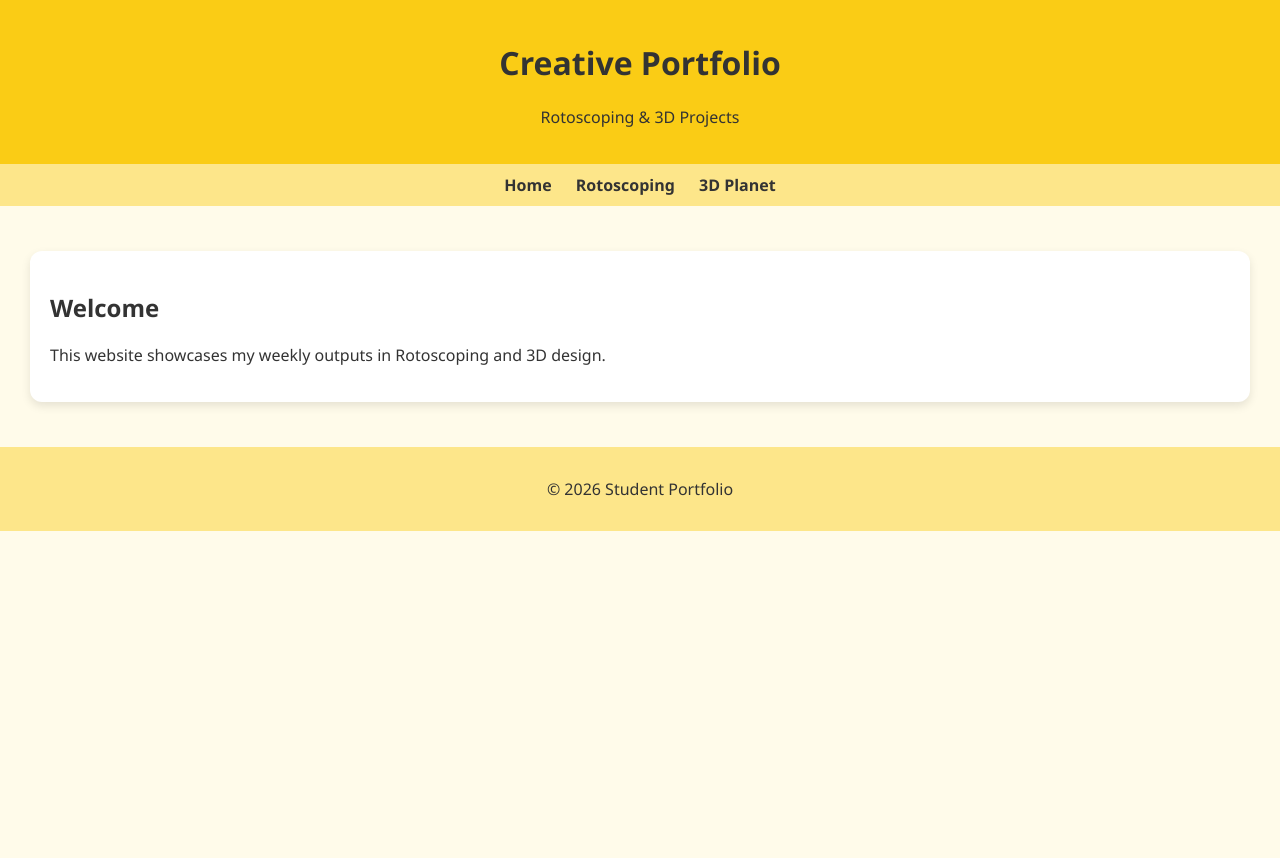
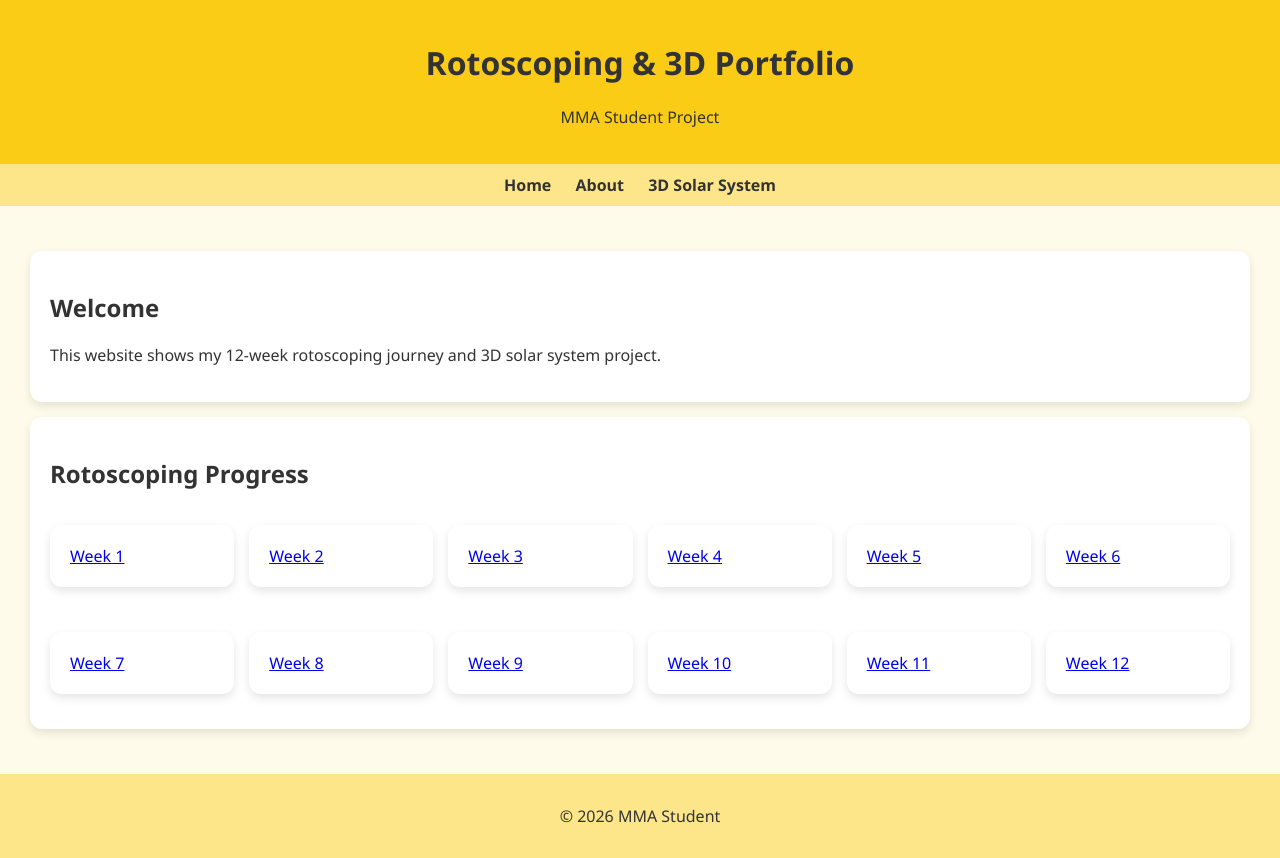
Before and after one commit to chriswellgentile/rotoscoping, a plain HTML site: page index.html in a window 1280 px wide. Before the commit the page ends 800 px from the top, so only its background shows below. Drawn offline with Linux system fonts and the light colour scheme.

Commit message:
Update portfolio title and content

```diff
--- a/index.html
+++ b/index.html
@@ -1,32 +1,45 @@
 <!DOCTYPE html>
 <html>
 <head>
-<title>Creative Portfolio</title>
+<title>Rotoscoping Portfolio</title>
 <link rel="stylesheet" href="style.css">
 </head>
 
 <body>
 
 <header>
-    <h1>Creative Portfolio</h1>
-    <p>Rotoscoping & 3D Projects</p>
+    <h1>Rotoscoping & 3D Portfolio</h1>
+    <p>MMA Student Project</p>
 </header>
 
 <nav>
     <a href="index.html">Home</a>
-    <a href="rotoscoping.html">Rotoscoping</a>
-    <a href="planet.html">3D Planet</a>
+    <a href="about.html">About</a>
+    <a href="solar.html">3D Solar System</a>
 </nav>
 
 <div class="container">
-    <div class="card">
-        <h2>Welcome</h2>
-        <p>This website showcases my weekly outputs in Rotoscoping and 3D design.</p>
+
+<div class="card">
+    <h2>Welcome</h2>
+    <p>This website shows my 12-week rotoscoping journey and 3D solar system project.</p>
+</div>
+
+<div class="card">
+    <h2>Rotoscoping Progress</h2>
+    <div class="grid">
+        <script>
+            for(let i=1;i<=12;i++){
+                document.write(`<a href="week${i}.html" class="card">Week ${i}</a>`);
+            }
+        </script>
     </div>
 </div>
 
+</div>
+
 <footer>
-    <p>© 2026 Student Portfolio</p>
+    <p>© 2026 MMA Student</p>
 </footer>
 
 </body>
```
